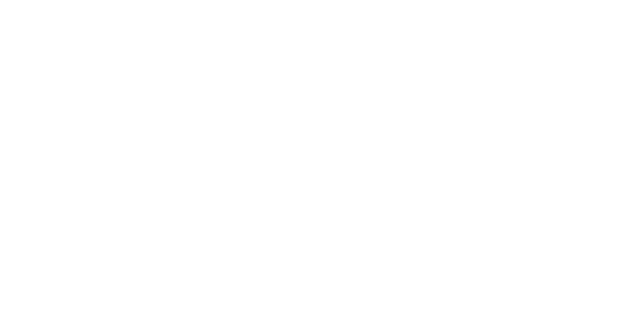
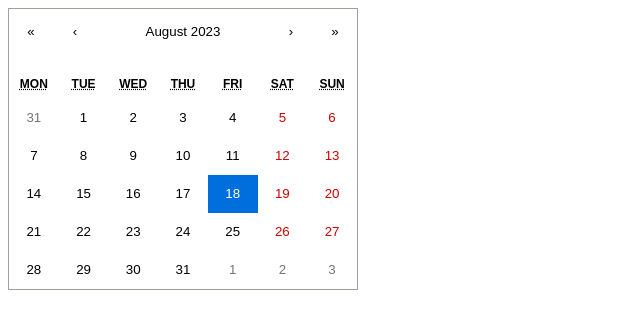
Before and after one commit to kes-knows-nothing/plantopia, a React app: page /calendar in a window 1280 px wide. Before the commit this address had no page. Shown: the top 328 px of the page, without its empty margins (0-640 px from the left). Built offline with nearby package versions, Linux system fonts and the light colour scheme; the HTML template or start-up script is replaced by a standard one.

Commit message:
add: pages 하위 폴더 생성

```diff
--- a/package.json
+++ b/package.json
@@ -13,6 +13,7 @@
     "@reduxjs/toolkit": "^1.9.5",
     "axios": "^1.4.0",
     "react": "^18.2.0",
+    "react-calendar": "^4.6.0",
     "react-dom": "^18.2.0",
     "react-redux": "^8.1.2",
     "react-router-dom": "^6.15.0",
--- a/src/App.tsx
+++ b/src/App.tsx
@@ -1,16 +1,18 @@
 import { Routes, Route } from 'react-router-dom';
 import './App.css';
 import MainPage from './pages/MainPage';
-import LoginPage from './pages/LoginPage';
+import LoginPage from './pages/LoginPage/LoginPage';
 import DiaryPage from './pages/DiaryPage';
-import MyPage from './pages/Mypage';
+import MyPage from './pages/MyPage/MyPage';
 import MyPlantPage from './pages/MyPlantPage';
 import RegisterPage from './pages/RegisterPage';
+import CalenderPage from './pages/CalenderPage/CalenderPage';
 
 function App() {
   return (
     <Routes>
       <Route path="/" element={<MainPage />} />
+      <Route path="/calendar" element={<CalenderPage />} />
       <Route path="/login" element={<LoginPage />} />
       <Route path="/register" element={<RegisterPage />} />
       <Route path="/diary" element={<DiaryPage />} />
--- /dev/null
+++ b/src/pages/CalenderPage/CalenderPage.tsx
@@ -0,0 +1,18 @@
+import { useState } from 'react';
+import Calendar from 'react-calendar';
+import 'react-calendar/dist/Calendar.css';
+
+type ValuePiece = Date | null;
+
+const CalenderPage = () => {
+  const [value, onCalChange] = useState<ValuePiece | [ValuePiece, ValuePiece]>(
+    new Date(),
+  );
+
+  return (
+    <div>
+      <Calendar onChange={onCalChange} value={value} />
+    </div>
+  );
+};
+export default CalenderPage;
--- a/src/pages/LoginPage.tsx
+++ /dev/null
@@ -1,7 +0,0 @@
-import React from 'react';
-
-const LoginPage = () => {
-  return <h1>로그인 페이지입니다.</h1>;
-};
-
-export default LoginPage;
--- /dev/null
+++ b/src/pages/LoginPage/LoginPage.tsx
@@ -0,0 +1,9 @@
+const LoginPage = () => {
+  return (
+    <>
+      <h1>로그인 페이지 입니다.</h1>
+    </>
+  );
+};
+
+export default LoginPage;
--- a/src/pages/MyPage.tsx
+++ /dev/null
@@ -1,7 +0,0 @@
-import React from 'react';
-
-const MyPage = () => {
-  return <h1>마이페이지 입니다.</h1>;
-};
-
-export default MyPage;
--- /dev/null
+++ b/src/pages/MyPage/MyPage.tsx
@@ -0,0 +1,9 @@
+const MyPage = () => {
+  return (
+    <>
+      <h1>마이 페이지 입니다.</h1>
+    </>
+  );
+};
+
+export default MyPage;
```
Also changed, not shown: 1 other file (tests, documents, lock files or other folders).
